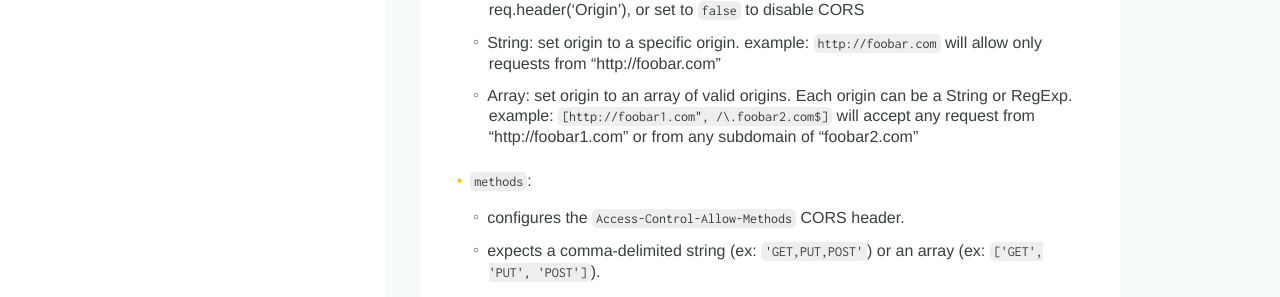
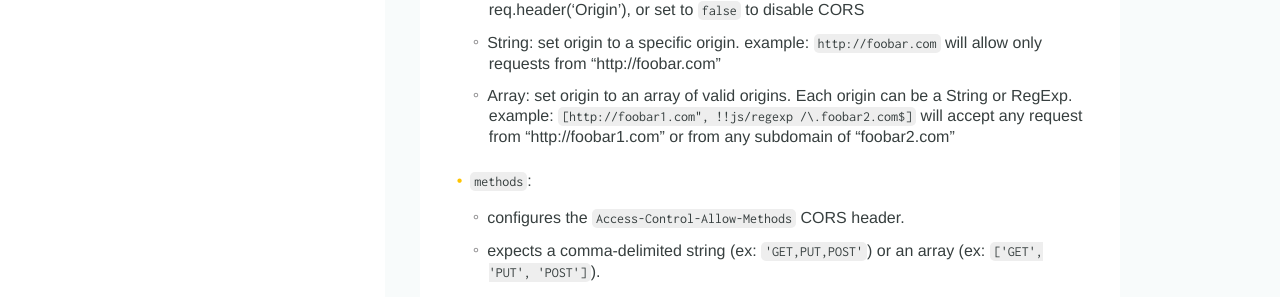
Before and after one commit to ExpressGateway/express-gateway.io, a Jekyll site: the page built from docs/policies/cors.md, in a window 1280 px wide and 900 px high, scrolled down 1486 px. Shown: the part 151-448 px from the top of the window. Built offline with Jekyll 4.4.1, drawn with Linux system fonts in a browser that asks for light colours; nearby versions of some CDN libraries; some web fonts are replaced; comment, search, counter and statistics services are not loaded.

Commit message:
Make sure to mention the yaml tag in the docs

```diff
--- a/docs/policies/cors.md
+++ b/docs/policies/cors.md
@@ -69,7 +69,7 @@ policies:
   - configures the `Access-Control-Allow-Origin` CORS header
   - Boolean: set origin to `true` to reflect the request origin as defined by req.header('Origin'), or set to `false` to disable CORS
   - String: set origin to a specific origin.  example: `http://foobar.com` will allow only requests from "http://foobar.com"
-  - Array: set origin to an array of valid origins. Each origin can be a String or RegExp.  example: `[http://foobar1.com", /\.foobar2.com$]` will accept any request from "http://foobar1.com" or from any subdomain of "foobar2.com"
+  - Array: set origin to an array of valid origins. Each origin can be a String or RegExp.  example: `[http://foobar1.com", !!js/regexp /\.foobar2.com$]` will accept any request from "http://foobar1.com" or from any subdomain of "foobar2.com"
 * `methods`:
   - configures the `Access-Control-Allow-Methods` CORS header.
   - expects a comma-delimited string (ex: `'GET,PUT,POST'`) or an array (ex: `['GET', 'PUT', 'POST']`).
```
